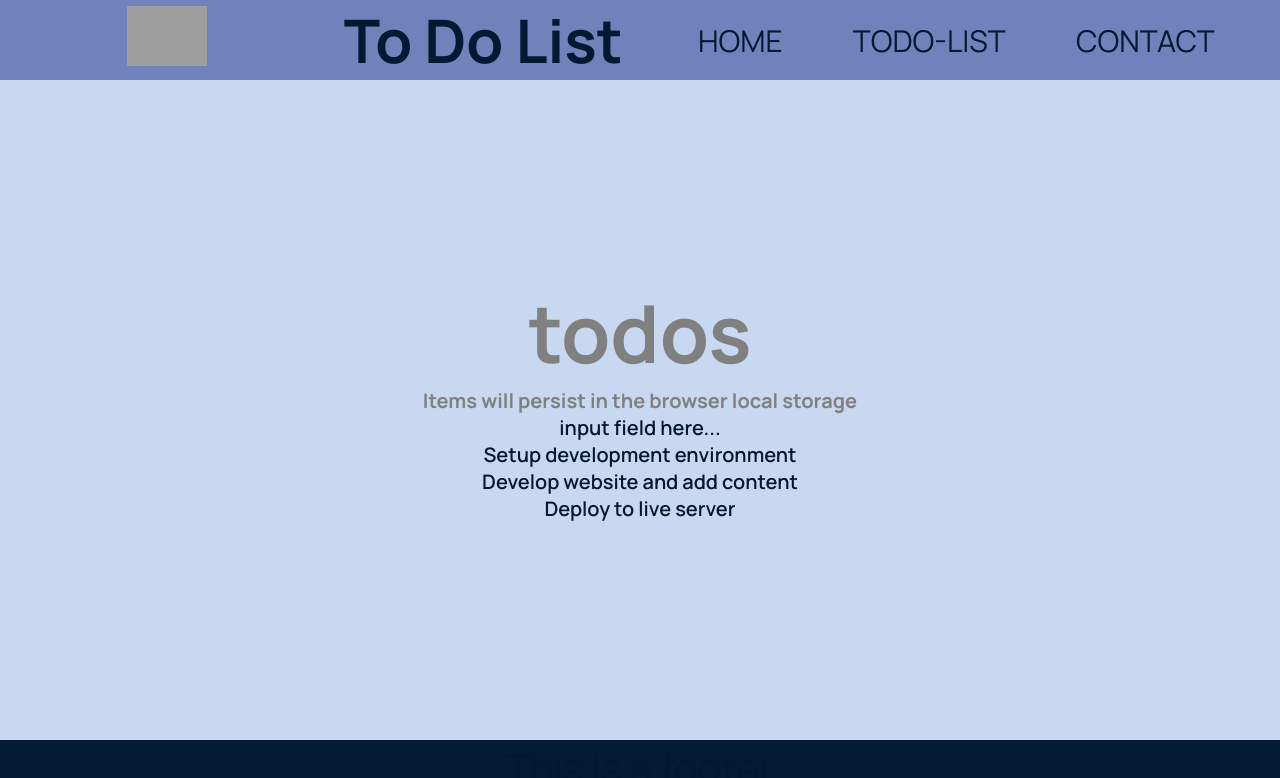
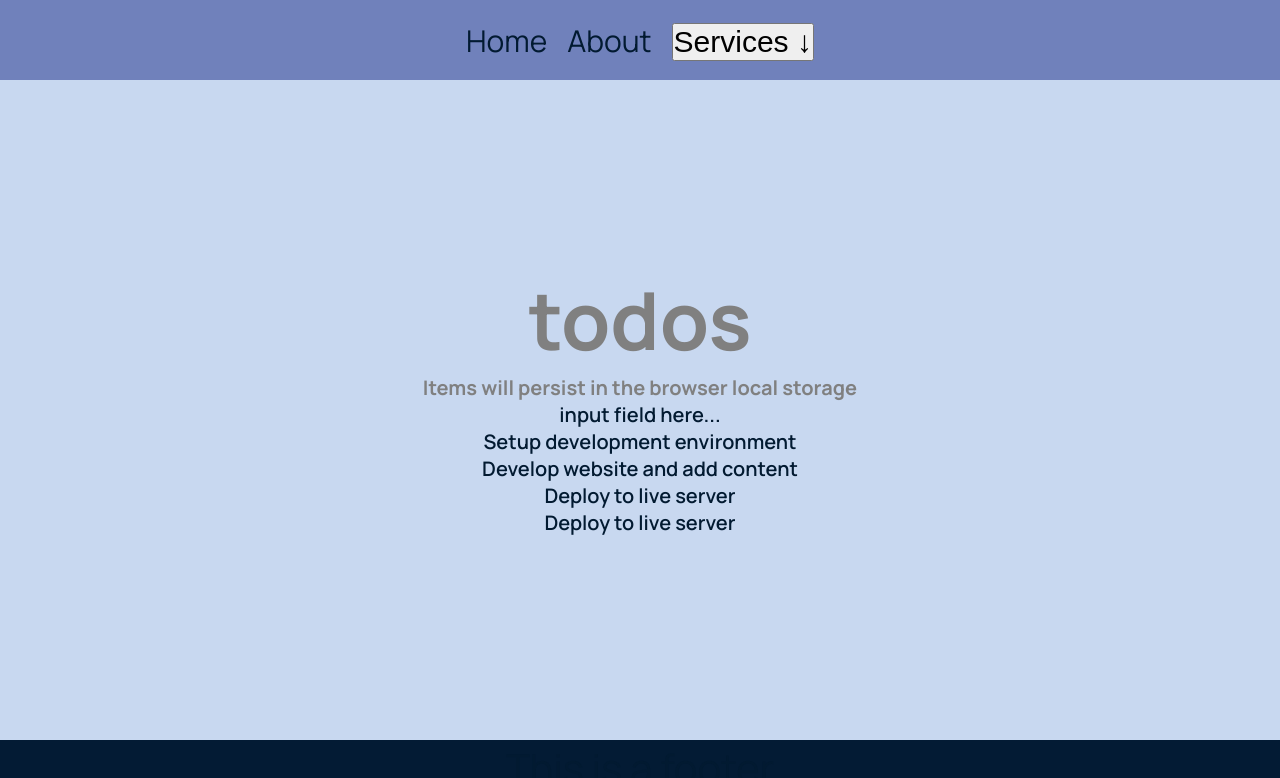
Before and after one commit to roniy68/react-todolist, a React (Create React App) app: page / in a window 1280 px wide. Shown: the top 778 px of the page. Built offline with nearby package versions, Linux system fonts and the light colour scheme; grey boxes are pictures that could not be loaded.

Commit message:
[Checkpoint] A quick checkpoint 🔥

```diff
--- a/package.json
+++ b/package.json
@@ -6,6 +6,7 @@
     "@testing-library/jest-dom": "^5.16.5",
     "@testing-library/react": "^13.4.0",
     "@testing-library/user-event": "^13.5.0",
+    "prop-types": "^15.8.1",
     "react": "^18.2.0",
     "react-dom": "^18.2.0",
     "react-scripts": "5.0.1",
--- a/src/components/Navbar/Navbar.css
+++ b/src/components/Navbar/Navbar.css
@@ -28,7 +28,6 @@
   justify-content: space-around;
 }
 
-
-
-.navbar__heading{
+.navbar__button {
+  font-size: 30px;
 }
--- a/src/components/Navbar/Navbar.jsx
+++ b/src/components/Navbar/Navbar.jsx
@@ -1,26 +1,61 @@
-import React from 'react';
+import React, { useEffect, useRef, useState } from 'react';
 import './Navbar.css';
-import logo from '../../assets/ai.png';
+// import logo from '../../assets/ai.png';
 
-const menus = ['HOME', 'TODO-LIST', 'CONTACT'];
-const Navbar = () => (
-  <div className="navbar">
-    <div className="navbar__logo">
-      <img src={logo} height="60px" alt="logo" />
-    </div>
-    <div>
-      <h1>To Do List</h1>
-    </div>
-    <div className="navbar__menu">
-      <ul className="navbar__list">
-        {menus.map((menu, index) => (
-          <li key={index.toString}>
-            {menu}
-          </li>
-        ))}
+// const menus = ['HOME', 'TODO-LIST', 'CONTACT'];
+const Navbar = () => {
+  const [dropdown, setDropdown] = useState(false);
+
+  const ref = useRef();
+
+  useEffect(() => {
+    const handler = (event) => {
+      if (dropdown && ref.current && !ref.current.contains(event.target)) {
+        setDropdown(false);
+      }
+    };
+    return () => document.addEventListener('mousedown', handler);
+  }, [dropdown]);
+
+  return (
+    <nav>
+      <ul className="navbar">
+        <li>Home</li>
+        <li>About</li>
+        <li>
+          <button className="navbar__button" onClick={() => setDropdown((prev) => !prev)} type="submit">
+            Services
+            {' '}
+            <span>&#8595;</span>
+          </button>
+          {dropdown && (
+            <ul>
+              <li>Design</li>
+              <li>Development</li>
+            </ul>
+          )}
+        </li>
       </ul>
-    </div>
-  </div>
-);
+    </nav>
+
+  // <div className="navbar">
+  //   <div className="navbar__logo">
+  //     <img src={logo} height="60px" alt="logo" />
+  //   </div>
+  //   <div>
+  //     <h1>To Do List</h1>
+  //   </div>
+  //   <div className="navbar__menu">
+  //     <ul className="navbar__list">
+  //       {menus.map((menu, index) => (
+  //         <li key={index.toString}>
+  //           {menu}
+  //         </li>
+  //       ))}
+  //     </ul>
+  //   </div>
+  // </div>
+  );
+};
 
 export default Navbar;
--- a/src/components/TodoApp/TodoApp.jsx
+++ b/src/components/TodoApp/TodoApp.jsx
@@ -1,13 +1,11 @@
 import React from 'react';
 import Header from './Header';
-import InputTodo from './InputTodo';
 import './TodoApp.css';
 import TodosLogic from './TodosLogic';
 
 const TodoApp = () => (
   <div className="todo">
     <Header />
-    <InputTodo />
     <TodosLogic />
   </div>
 );
--- /dev/null
+++ b/src/components/TodoApp/TodoItem.jsx
@@ -0,0 +1,7 @@
+import React from 'react';
+
+const TodoItem = ({ todo }) => (
+  <li>{todo.title}</li>
+);
+
+export default TodoItem;
--- /dev/null
+++ b/src/components/TodoApp/TodoList.jsx
@@ -0,0 +1,11 @@
+import React from 'react';
+import TodoItem from './TodoItem';
+
+const TodoList = ({ todosProps }) => (
+  <ul>
+    {todosProps.map((todo) => <TodoItem key={todo.id} todo={todo} />)}
+  </ul>
+
+);
+
+export default TodoList;
--- a/src/components/TodoApp/TodosLogic.jsx
+++ b/src/components/TodoApp/TodosLogic.jsx
@@ -1,4 +1,6 @@
 import React from 'react';
+import InputTodo from './InputTodo';
+import TodoList from './TodoList';
 
 const TodosLogic = () => {
   const todos = [
@@ -17,11 +19,17 @@ const TodosLogic = () => {
       title: 'Deploy to live server',
       completed: false,
     },
+    {
+      id: 4,
+      title: 'Deploy to live server',
+      completed: false,
+    },
   ];
   return (
-    <ul>
-      {todos.map((todo, index) => <li key={index.toString}>{todo.title}</li>)}
-    </ul>
+    <>
+      <InputTodo />
+      <TodoList todosProps={todos} />
+    </>
   );
 };
 
```
Also changed, not shown: .eslintrc.json, 1 other file (tests, documents, lock files or other folders).
